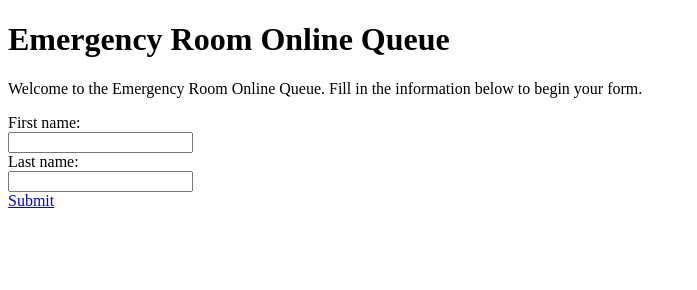
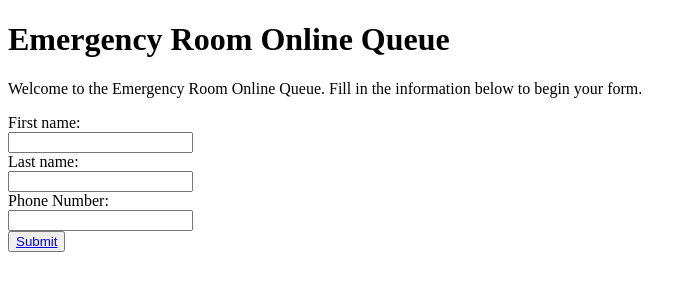
Before and after one commit to ShreyasheeBhatt/masshacksIII_Project, a plain HTML site: page index.html in a window 1280 px wide. Shown: the whole page, without its empty margins (0-697 px from the left). Drawn offline with Linux system fonts and the light colour scheme.

Commit message:
Update index.html
Added code that can hopefully modify with Firebase stuff

```diff
--- a/index.html
+++ b/index.html
@@ -11,10 +11,12 @@
 
 		<form id = "intro">
 			First name:<br>
-				<input type="text" name="firstname"><br>
+				<input type="text" name="firstname" id="firstname" required><br>
 			Last name:<br>
-				<input type="text" name="lastname">
+				<input type="text" name="lastname" id="lastname" required><br>
+			Phone Number: <br>
+            			<input type="text" name="phone" id="phone">
 		</form>
-		<a href="page2.html"> Submit </a>
+		<button type="submit"><a href="page2.html"> Submit </a></button>
 	</body>
 </html>
```
